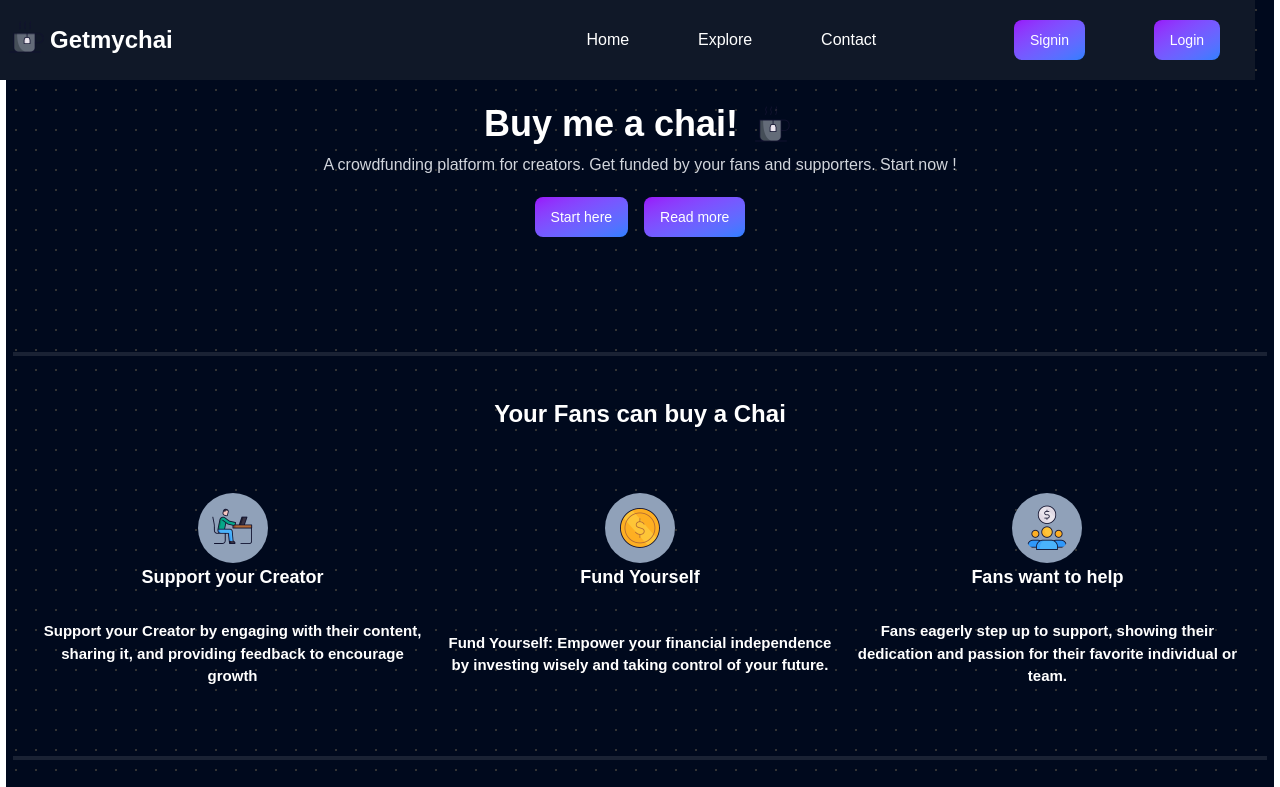
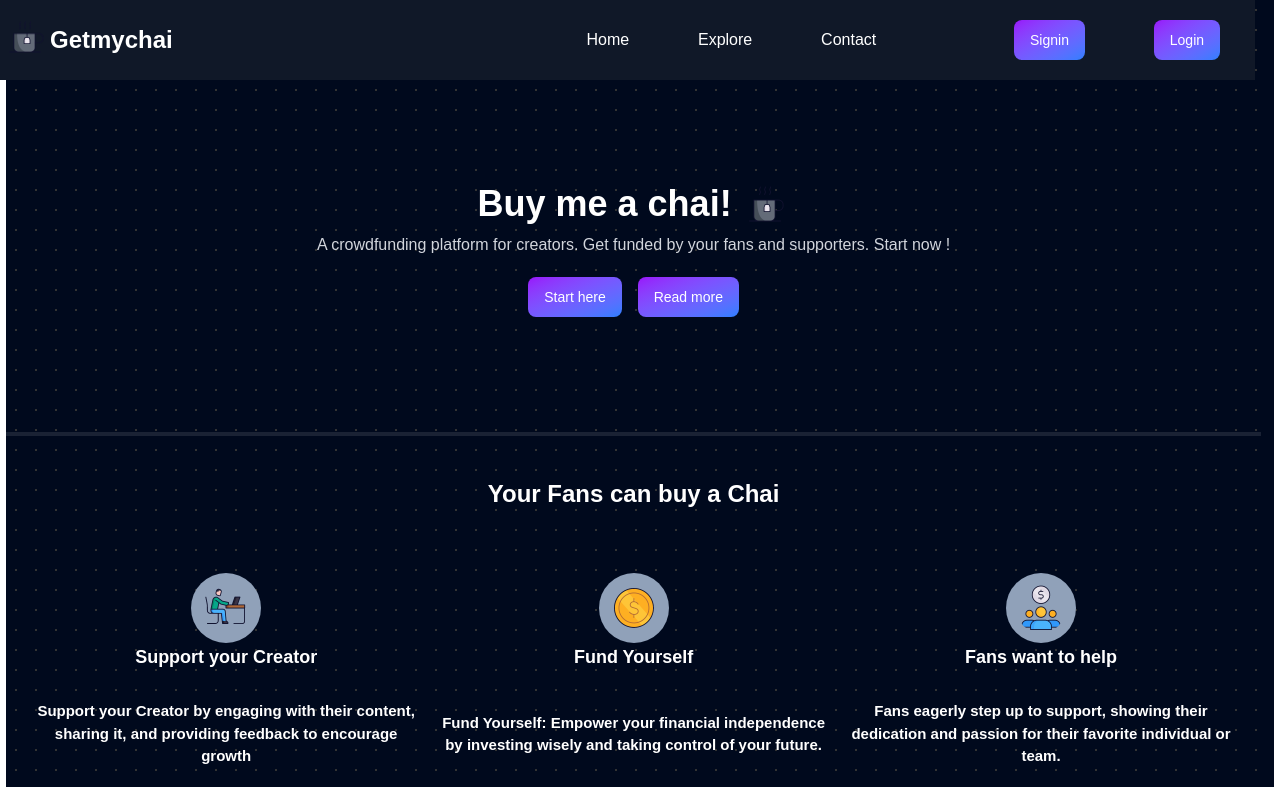
Before and after one commit to Shashikantgiri-web/Getmychap---fund-raising-website, a Next.js app in the folder main-code/: page / in a window 1280 px wide. Shown: the top 787 px of the page. Built offline with nearby package versions, Linux system fonts and the light colour scheme; no server answers.

Commit message:
Update layout.js

```diff
--- a/main-code/app/layout.js
+++ b/main-code/app/layout.js
@@ -29,7 +29,9 @@ export default function RootLayout({ children }) {
           <div className="w-screen min-h-screen max-h-[270vh] md:min-h-screen md:max-h-[220vh] flex flex-col items-center justify-start relative gap-0.5">
             <div className="absolute top-0 z-[-2] h-[99%] w-[99%] bg-[#000000] bg-[radial-gradient(#ffffff33_1px,#00091d_1px)] bg-size-[20px_20px]"></div>
             <Navbar />
-            {children}
+            <div className="mt-[10vh]">
+              {children}
+            </div>
             <Footer />
           </div>
         </SessionWrapper>
```
